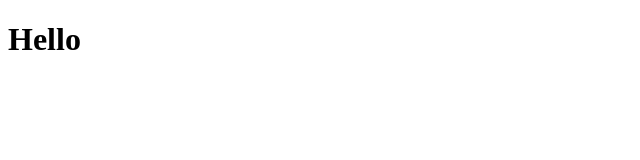
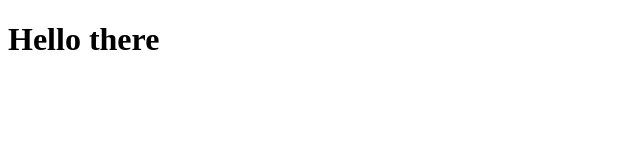
Before and after one commit to r-rickards/r-rickards.github.io, a plain HTML site: page index.html in a window 1280 px wide. Shown: the whole page, without its empty margins (0-640 px from the left). Drawn offline with Linux system fonts and the light colour scheme.

Commit message:
updatre content

```diff
--- a/index.html
+++ b/index.html
@@ -1,6 +1,6 @@
 <!DOCTYPE html>
 <html>
 <body>
-<h1>Hello</h1>
+<h1>Hello there</h1>
 </body>
 </html>
```
